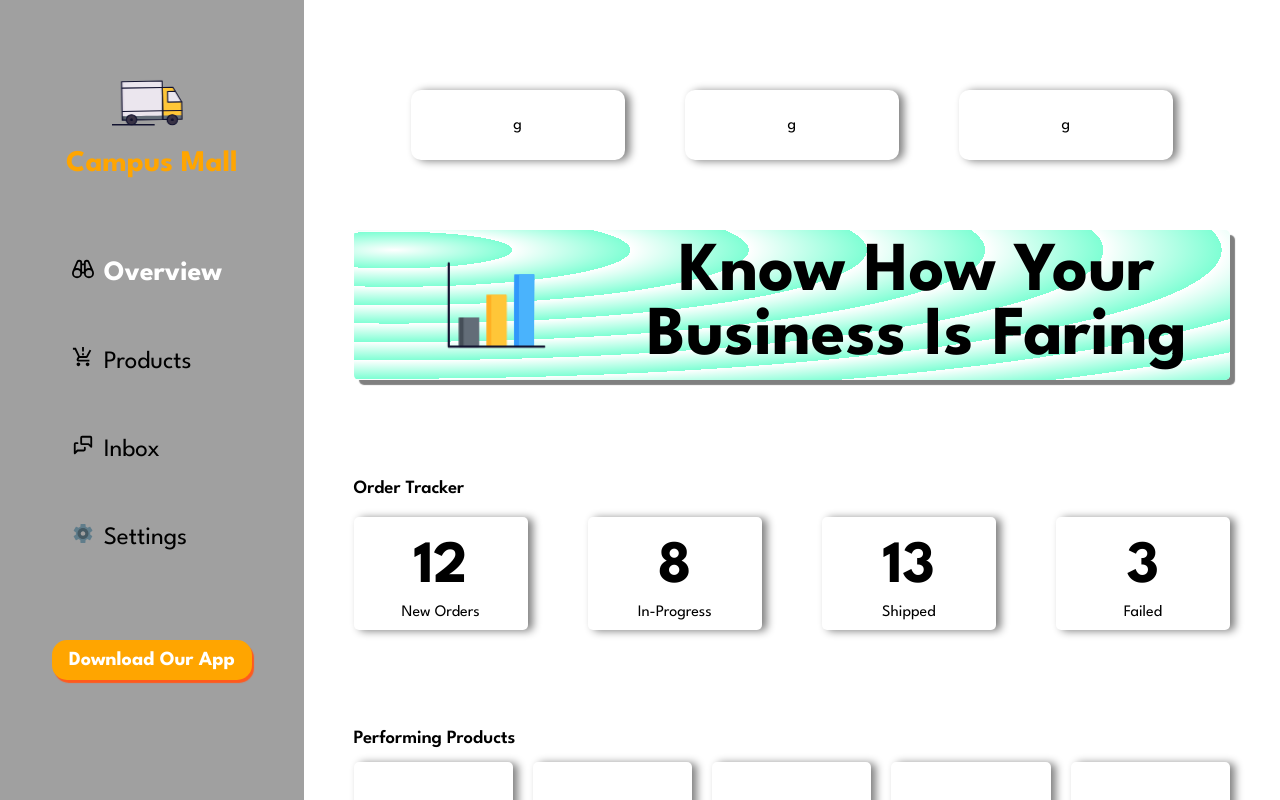
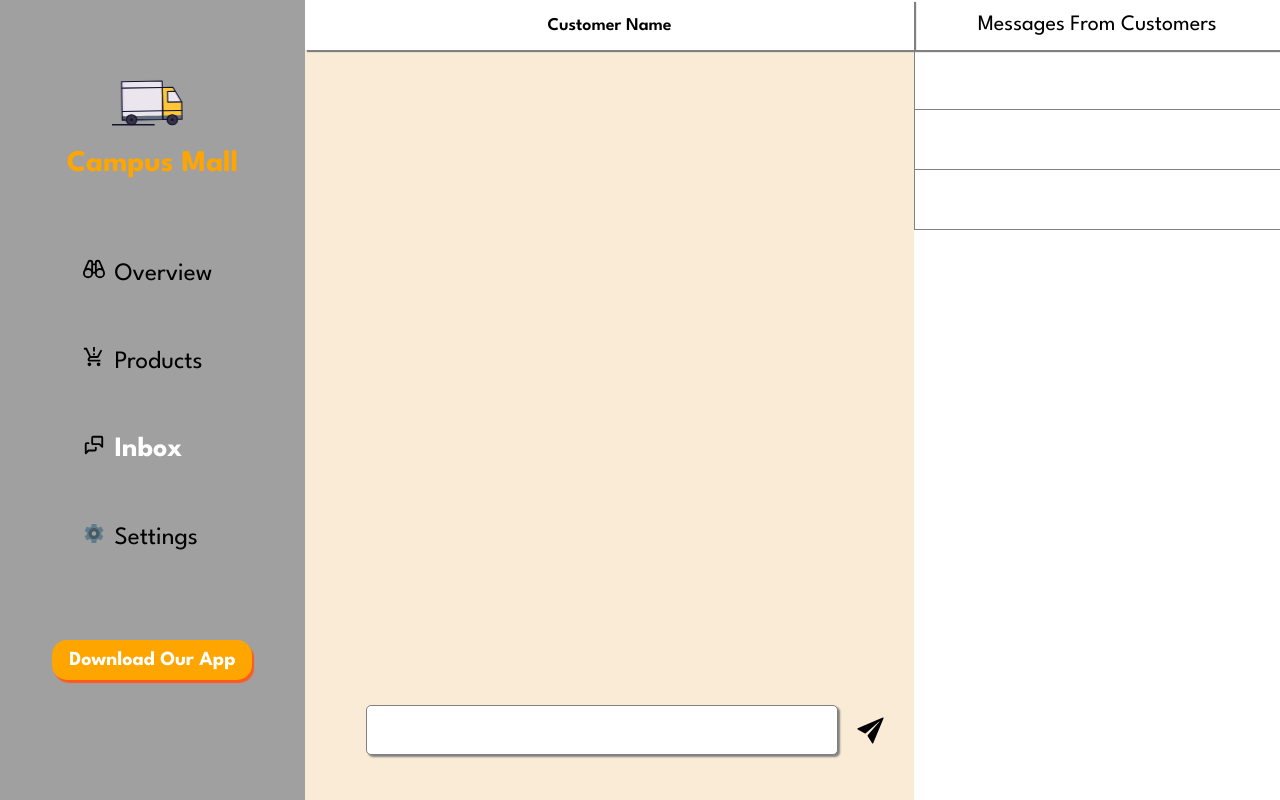
Before and after one commit to Senam-Kudjo/Campus_Sell, a React (Create React App) app: page /inbox in a window 1280 px wide. Built offline with nearby package versions, Linux system fonts and the light colour scheme.

Commit message:
today I developed the inbox pages that is responsible for giving vendors message alerts from their customers

```diff
--- a/src/components/Board.js
+++ b/src/components/Board.js
@@ -1,6 +1,5 @@
 import React from "react";
 import { Link } from "react-router-dom";
-import Logo from "../assets/logo.png";
 import { GrOverview } from "react-icons/gr";
 import { MdOutlineProductionQuantityLimits } from "react-icons/md";
 import { TbMessages } from "react-icons/tb";
--- a/src/components/BoardStyles.css
+++ b/src/components/BoardStyles.css
@@ -27,6 +27,7 @@
  li {
      outline: 0;
      padding: 30px;
+     cursor: pointer
  }
 
  ul li a {
--- /dev/null
+++ b/src/components/inboxBoard.js
@@ -0,0 +1,76 @@
+import React from "react";
+import { Link } from "react-router-dom";
+import { GrOverview } from "react-icons/gr";
+import { MdOutlineProductionQuantityLimits } from "react-icons/md";
+import { TbMessages } from "react-icons/tb";
+import { FcSettings } from "react-icons/fc";
+import Lottie from "lottie-react";
+import box from "../assets/anime1.json";
+import { IoIosSend } from "react-icons/io";
+
+import "./BoardStyles.css";
+import "./inboxBoardStyles.css";
+
+const InboxBoard = () => {
+  return (
+    <section className="hero">
+      <div className="adminTab">
+        <Lottie animationData={box} style={{ width: 80 }} />
+        <h3>Campus Mall</h3>
+
+        {/* THE START OF THE TABS ON THE LEFT SIDE OF THE SCREEN THAT CONTROLS THE RIGHT SIDE */}
+        <div>
+          <ul>
+            <li>
+              <GrOverview size={22} color={"red"} />
+              <Link to={"/"}>Overview</Link>
+            </li>
+
+            <li>
+              <MdOutlineProductionQuantityLimits size={22} />
+              <Link to={"/products"}>Products</Link>
+            </li>
+
+            <li>
+              <TbMessages size={22} />
+              <Link to={"/"} className="activeTab">
+                Inbox
+              </Link>
+            </li>
+
+            <li>
+              <FcSettings size={22} />
+              <Link to={"/settings"}>Settings</Link>
+            </li>
+          </ul>
+          {/* THE DOWNLOAD BUTTON */}
+        </div>
+        <button>Download Our App</button>
+        {/* END OF THE DOWNLOAD BUTTON */}
+      </div>
+
+      {/* END OF THE LEFT TAB PAGE */}
+
+      {/* MIDDLE LANE, SPECIFIC MESSAGE BOX */}
+      <div id="chatBox">
+        <div id="usernameHeader">Customer Name</div>
+        <div id="messageArea"></div>
+        <div id="textInputArea">
+          <input type="text" id="texting" />
+          <IoIosSend size={35} style={{ cursor: "pointer" }} id="sendIcon" />
+        </div>
+      </div>
+      {/* END OF MIDDLE LANE */}
+
+      {/* THIS IS THE LANE WHERE PEOPLE WHO HAVE CONTACTED HIM WILL BE */}
+      <div id="messagesFrom">
+        <div id="messageHeader"> Messages From Customers</div>
+        <div className="messaged"></div>
+        <div className="messaged"></div>
+        <div className="messaged"></div>
+      </div>
+    </section>
+  );
+};
+
+export default InboxBoard;
--- /dev/null
+++ b/src/components/inboxBoardStyles.css
@@ -0,0 +1,80 @@
+#chatBox {
+    width: 50%;
+    background-color: antiquewhite;
+    height: 100vh;
+    display: flex;
+    flex-direction: column;
+    justify-content: space-between;
+}
+
+#usernameHeader {
+    background-color: white;
+    box-shadow: 2px 2px 1px grey;
+    height: 50px;
+    margin: 0;
+    padding: 0;
+    text-align: center;
+    font-size: 18px;
+    font-weight: 600;
+    justify-content: center;
+    display: flex;
+    align-items: center;
+}
+
+#messageArea {
+    overflow: hidden;
+    overflow-y: scroll;
+}
+
+::-webkit-scrollbar {
+    width: 0;
+}
+
+#textInputArea {
+    height: 60px;
+    width: 100%;
+    /* background-color: white; */
+    justify-content: center;
+    align-items: center;
+    display: flex;
+    padding-left: 20px;
+    margin-bottom: 40px;
+}
+
+#texting {
+    width: 80%;
+    background-color: white;
+    height: 50px;
+    border-radius: 5px;
+    box-shadow: 20px grey;
+    margin: 15px;
+
+}
+
+#sendIcon:hover {
+    color: orange;
+}
+
+#messagesFrom {
+    width: 30%;
+    height: 100vh;
+}
+
+#messageHeader {
+    box-shadow: 2px 2px 1px grey;
+    height: 50px;
+    font-size: 22px;
+    text-align: center;
+    width: 100%;
+    display: flex;
+    align-items: center;
+    justify-content: center;
+}
+
+.messaged {
+    height: 60px;
+    border-bottom: 0.5px solid grey;
+    border-left: 0.5px solid grey;
+
+    width: 100%;
+}
--- a/src/components/productBoard.js
+++ b/src/components/productBoard.js
@@ -6,6 +6,7 @@ import { TbMessages } from "react-icons/tb";
 import { FcSettings } from "react-icons/fc";
 import Lottie from "lottie-react";
 import box from "../assets/anime1.json";
+import storePic from "../assets/storePic.jpg";
 
 import "./productBoardStyles.css";
 import "./BoardStyles.css";
@@ -52,7 +53,7 @@ const productBoard = () => {
       {/* START OF THE RIGHT CONTAINER PAGE */}
       <section className="productInfo">
         <div className="firstRowP">
-          <img id="storePic"></img>
+          <img src={storePic} id="storePic"></img>
           <div className="vendorInfo">
             <h1>Store Name</h1>
             <span>Vendor Name : Senam Kudjo Humado</span>
@@ -62,7 +63,7 @@ const productBoard = () => {
         </div>
         {/* THE SECOND ROW OF THE PRODUCT INFO */}
         <div className="productAddition">
-          <h1>Add New Product to Your Store</h1>
+          <h1>Add New Products to Your Store</h1>
           <form>
             <div>
               <label for="productName">Product Name : </label>
--- a/src/components/productBoardStyles.css
+++ b/src/components/productBoardStyles.css
@@ -28,7 +28,8 @@
     /* background-color: white; */
     background-color: rgb(224, 224, 224);
     border-radius: 50%;
-    border: 3px solid orange;
+    /* border: 3px solid orange; */
+    box-shadow: 0 0 3px 1px orange;
 }
 
 .vendorInfo {
@@ -135,7 +136,7 @@ input {
 
 .productList h3 {
     font-size: 35px;
-    padding-left: 20px;
+    padding-left: 25px;
     margin-top: 30px;
     font-weight: 500;
 }
--- a/src/routes/Inbox.js
+++ b/src/routes/Inbox.js
@@ -1,11 +1,11 @@
 import React from "react";
 import "../index.css";
-import Board from "../components/Board";
+import InboxBoard from "../components/inboxBoard";
 
 const Inbox = () => {
   return (
     <div>
-      <Board />
+      <InboxBoard />
     </div>
   );
 };
```
Also changed, not shown: src/assets/storePic.jpg (added).
